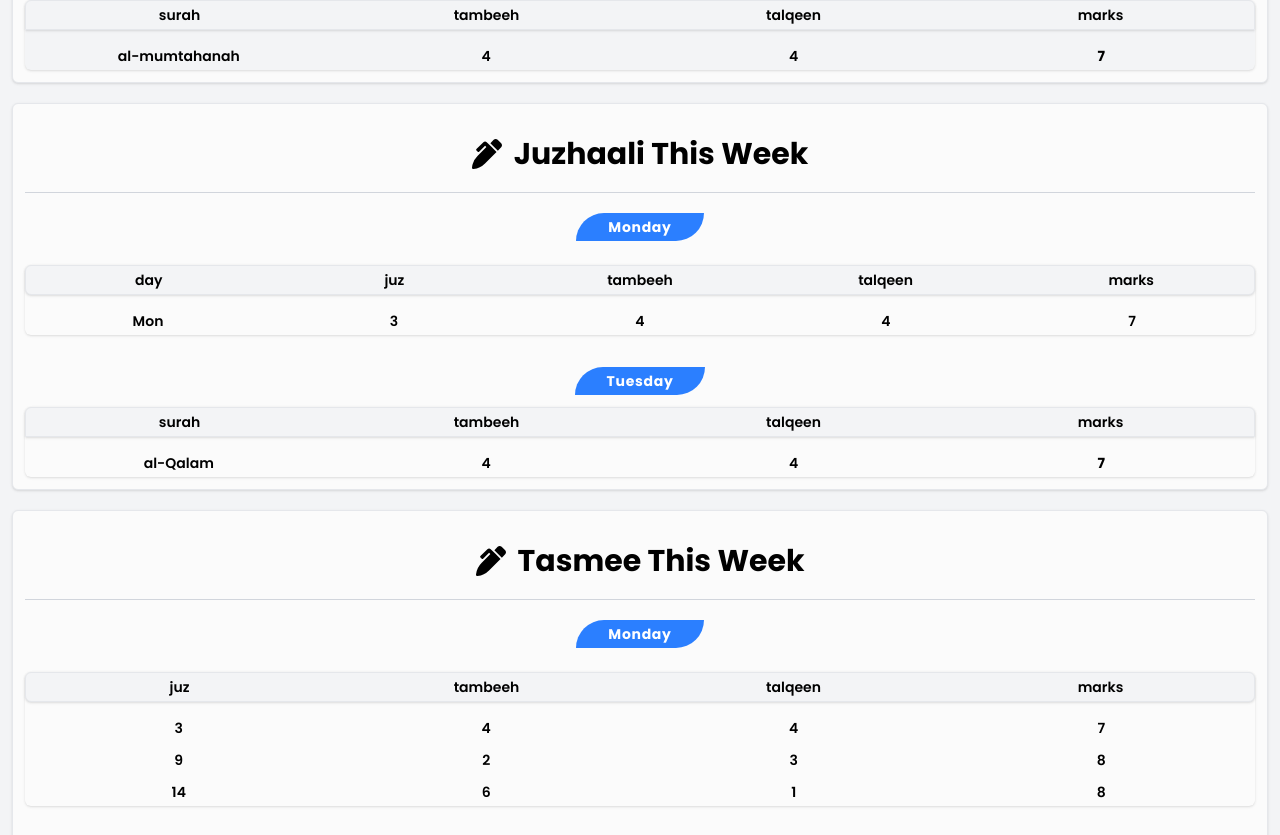
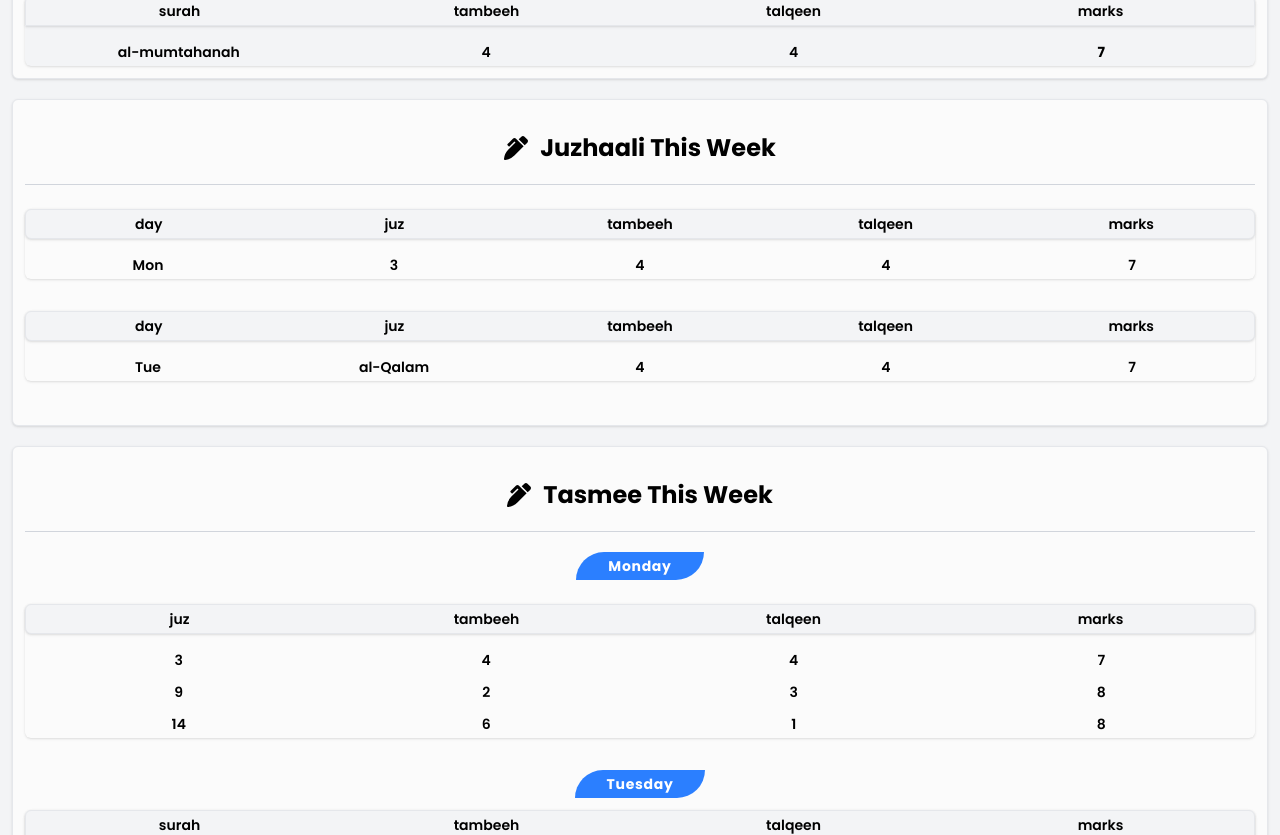
Before and after one commit to huzefa63/as-sijjil, a Next.js app: page /dashboard in a window 1280 px wide. Shown: the part 600-1435 px from the top of the page. Built offline with nearby package versions, Linux system fonts and the light colour scheme.

Commit message:
improving dashboard ui

```diff
--- a/app/dashboard/page.jsx
+++ b/app/dashboard/page.jsx
@@ -39,7 +39,7 @@ function Page() {
       </div>
       {/*  murajaat */}
       <div className="mt-5 font-semibold shadow-sm border border-gray-200 rounded-md bg-[#FBFBFB] p-3 w-full  ">
-        <header className="border-b pb-5 border-gray-300 text-3xl font-bold text-black text-center my-5 flex items-center gap-3 justify-center">
+        <header className="border-b pb-5 border-gray-300 text-2xl font-bold text-black text-center my-5 flex items-center gap-3 justify-center">
           <FaPenAlt /> Muraja&apos;ah This Week
         </header>
         {/* <p className={`${inter.className} tracking-wider`}>March 24, 2026</p> */}
@@ -100,15 +100,15 @@ function Page() {
       {/* juzhaali */}
 
       <div className="mt-5 font-semibold shadow-sm border border-gray-200 rounded-md bg-[#FBFBFB] p-3 w-full  ">
-        <header className="border-b pb-5 border-gray-300 text-3xl font-bold text-black text-center my-5 flex items-center gap-3 justify-center">
+        <header className="border-b pb-5 border-gray-300 text-2xl font-bold text-black text-center my-5 flex items-center gap-3 justify-center">
           <FaPenAlt /> Juzhaali This Week
         </header>
         {/* <p className={`${inter.className} tracking-wider`}>March 24, 2026</p> */}
         <div className="space-y-3 text-center">
           {/* <h1 className="text-center text-gray-800 opacity-90">This week</h1> */}
-          <div className="bg-blue-500 w-fit mx-auto px-8 py-1 rounded-tl-full rounded-br-full">
+          {/* <div className="bg-blue-500 w-fit mx-auto px-8 py-1 rounded-tl-full rounded-br-full">
             <h1 className="text-white font-bold tracking-wider">Monday</h1>
-          </div>
+          </div> */}
           <div className=" shadow-sm rounded-md pb-1 space-y-4 mb-8 mt-6">
             <div className="grid grid-cols-5 bg-blue-90 py-1 rounded-md border border-gray-200 bg-gray-100 shadow-sm">
               <p>day</p>
@@ -128,21 +128,25 @@ function Page() {
             </div>
           </div>
 
-          <div className=" bg-blue-500 w-fit mx-auto px-8 py-1 rounded-tl-full rounded-br-full">
+          {/* <div className=" bg-blue-500 w-fit mx-auto px-8 py-1 rounded-tl-full rounded-br-full">
             <h1 className="text-white font-bold tracking-wider">Tuesday</h1>
-          </div>
-          <div className=" shadow-sm rounded-md pb-1 space-y-4 text-black">
-            <div className="grid grid-cols-4 py-1 rounded-tl-md rounded-tr-md bg-gray-100 border border-gray-200 shadow-sm">
-              <p className="">surah</p>
+          </div> */}
+          <div className=" shadow-sm rounded-md pb-1 space-y-4 mb-8 mt-6">
+            <div className="grid grid-cols-5 bg-blue-90 py-1 rounded-md border border-gray-200 bg-gray-100 shadow-sm">
+              <p>day</p>
+              <p>juz</p>
               <p>tambeeh</p>
               <p>talqeen</p>
               <p>marks</p>
             </div>
-            <div className="grid grid-cols-4">
-              <p className="px-1">al-Qalam</p>
-              <p>4</p>
-              <p>4</p>
-              <p className="font-bold">7</p>
+            <div className="space-y-3 bg-blue-80">
+              <div className="grid grid-cols-5">
+                <p>Tue</p>
+                <p>al-Qalam</p>
+                <p>4</p>
+                <p>4</p>
+                <p>7</p>
+              </div>
             </div>
           </div>
         </div>
@@ -151,7 +155,7 @@ function Page() {
       {/* tasmee */}
 
       <div className="mt-5 font-semibold shadow-sm border border-gray-200 rounded-md bg-[#FBFBFB] p-3 w-full  ">
-        <header className="border-b pb-5 border-gray-300 text-3xl font-bold text-black text-center my-5 flex items-center gap-3 justify-center">
+        <header className="border-b pb-5 border-gray-300 text-2xl font-bold text-black text-center my-5 flex items-center gap-3 justify-center">
           <FaPenAlt /> Tasmee This Week
         </header>
         {/* <p className={`${inter.className} tracking-wider`}>March 24, 2026</p> */}
```
